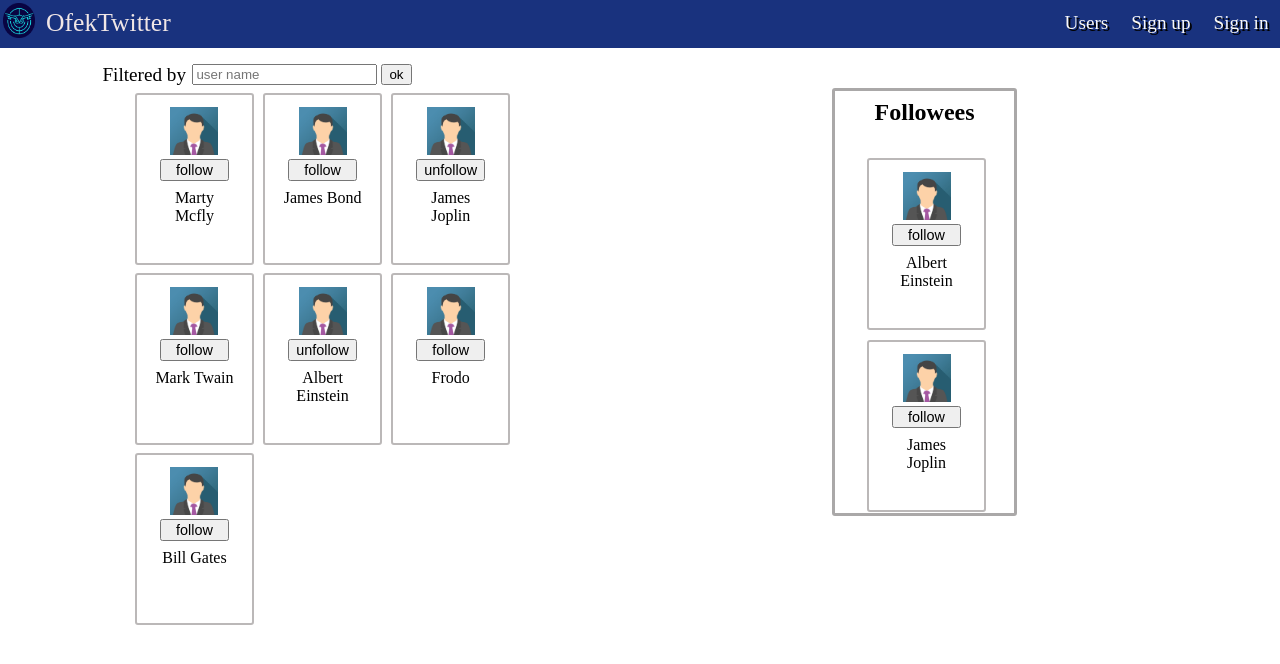
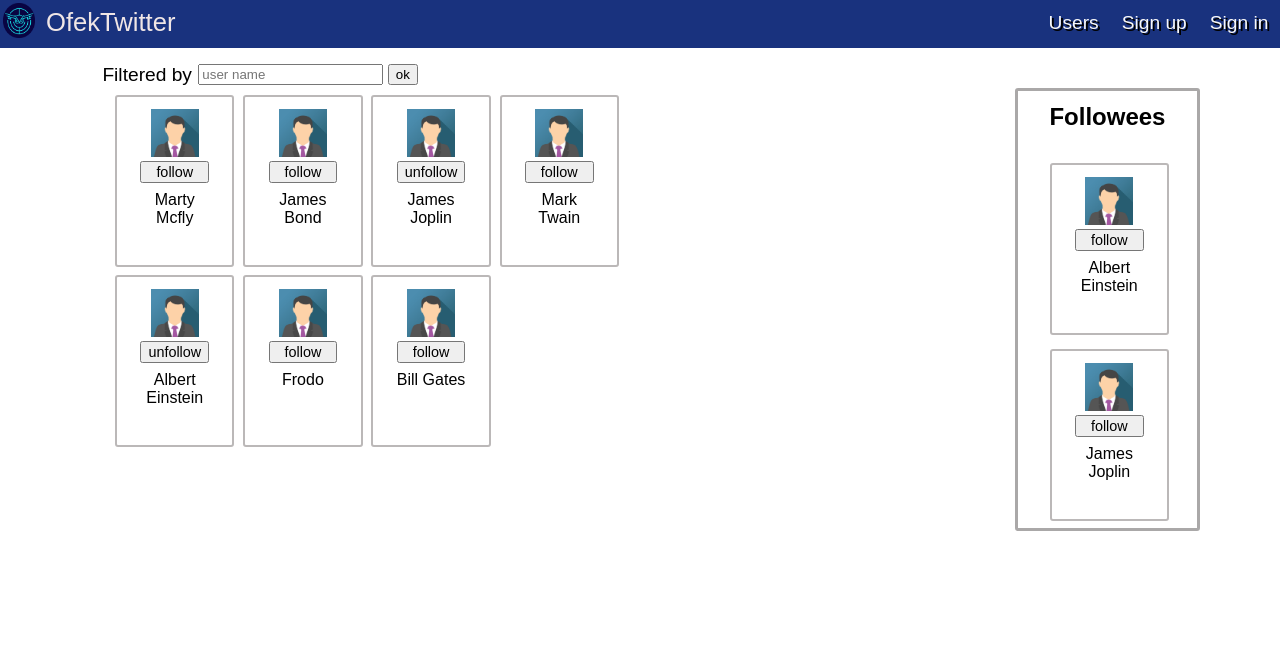
Before and after one commit to danieTalmon/TwitterExercise, a plain HTML site: page index.html in a window 1280 px wide. Drawn offline with Linux system fonts and the light colour scheme.

Commit message:
fixes after comments #2

```diff
--- a/css/followees-suggesttions.css
+++ b/css/followees-suggesttions.css
@@ -1,14 +1,12 @@
 .twitter-dashboard-followees-suggesttions {
-    width: 65%;
+    width: 50%;
     float: left;
 }
 
 .twitter-filter-section-search-text {
-    margin-top: 2vh;
-    margin-left: 8vw;
+    margin: 2vh 0.5vw 0.1vh 8vw;
     font-size: 1.2em;
     float: left;
-    margin-right: 0.5vw;
 }
 
 .twitter-filter-section-search-input-and-btn {
@@ -18,11 +16,10 @@
 .twitter-flex-container-followees-suggesttions {
     display: flex;
     align-content: flex-start;
-    width: 50%;
+    width: 85%;
     height: 100%;
     flex-flow: row wrap;
-    position: relative;
-    left: -4.5vw;
+    margin-left: 9vw;
 }
 
 .twitter-person {
@@ -51,6 +48,7 @@
 .twitter-person-image {
     width: 3em;
     height: 3em;
+    padding: 1.5vh 20% initial 20%;
     padding-left: 20%;
     padding-right: 20%;
     padding-top: 1.5vh;
--- a/css/followees.css
+++ b/css/followees.css
@@ -1,5 +1,5 @@
 .twitter-dashboard-followees {
-    width: 35%;
+    width: 50%;
     height: 100%;
     float: right;
 }
@@ -13,19 +13,21 @@
     width: 14vw;
     height: auto;
     margin-top: 5vh;
-    margin-right: 5vw;
+    margin-right: 5em;
     min-width: 167.438px;
+    max-width: 322.556;
+    float: right;
 }
 
 .twitter-dashboard-followees-header {
     text-align: center;
     height: auto;
     font-size: 1.5em;
-    margin-top: 1vh;
+    margin-top: 1.5vh;
     min-width: 134px;
 }
 
 .twitter-person-follower {
     margin-left: 1vw;
-    margin-bottom: 0.2vh;
+    margin-bottom: 0.5vw;
 }
--- a/css/styles.css
+++ b/css/styles.css
@@ -1,7 +1,7 @@
 .html-body {
     margin: 0;
-    min-width: 540px;
-    max-width: 1450px;
+    min-width: 350px;
     min-height: 400px;
     max-height: 900px;
+    font-family: Arial, Helvetica, sans-serif;
 }
```
